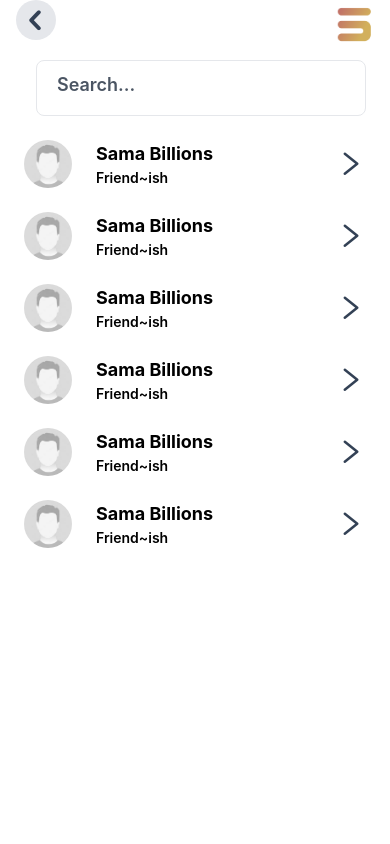
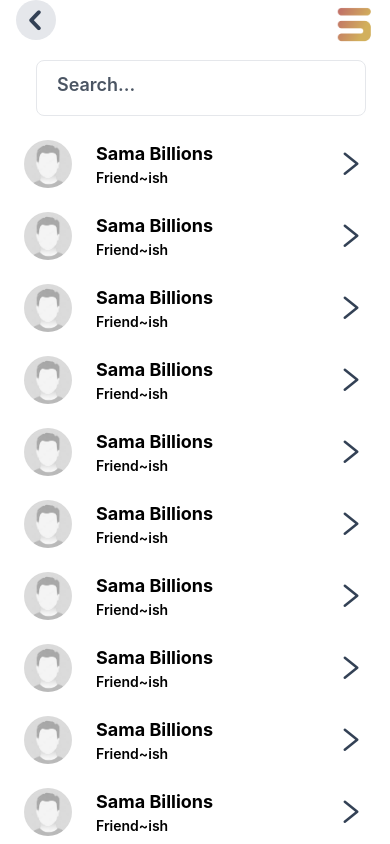
Before and after one commit to JewelSama/SamaNet, a React Native app: screen /Search in a window 390 px wide. Shown: the top 844 px of the page. Built offline with nearby package versions, Linux system fonts and the light colour scheme.

Commit message:
fix scrollview bug

```diff
--- a/screens/SearchScreen.jsx
+++ b/screens/SearchScreen.jsx
@@ -44,7 +44,17 @@ const SearchScreen = ({ navigation }) => {
               )}
               </View>
         </View>
-        <ScrollView className="mt-4" showsVerticalScrollIndicator={false} contentContainerStyle={{paddingBottom:20}}>
+        <ScrollView className="mt-4 h-full" showsVerticalScrollIndicator={false} contentContainerStyle={{ paddingBottom: 100}}>
+          <Search />
+          <Search />
+          <Search />
+          <Search />
+          <Search />
+          <Search />
+          <Search />
+          <Search />
+          <Search />
+          <Search />
           <Search />
           <Search />
           <Search />
```
